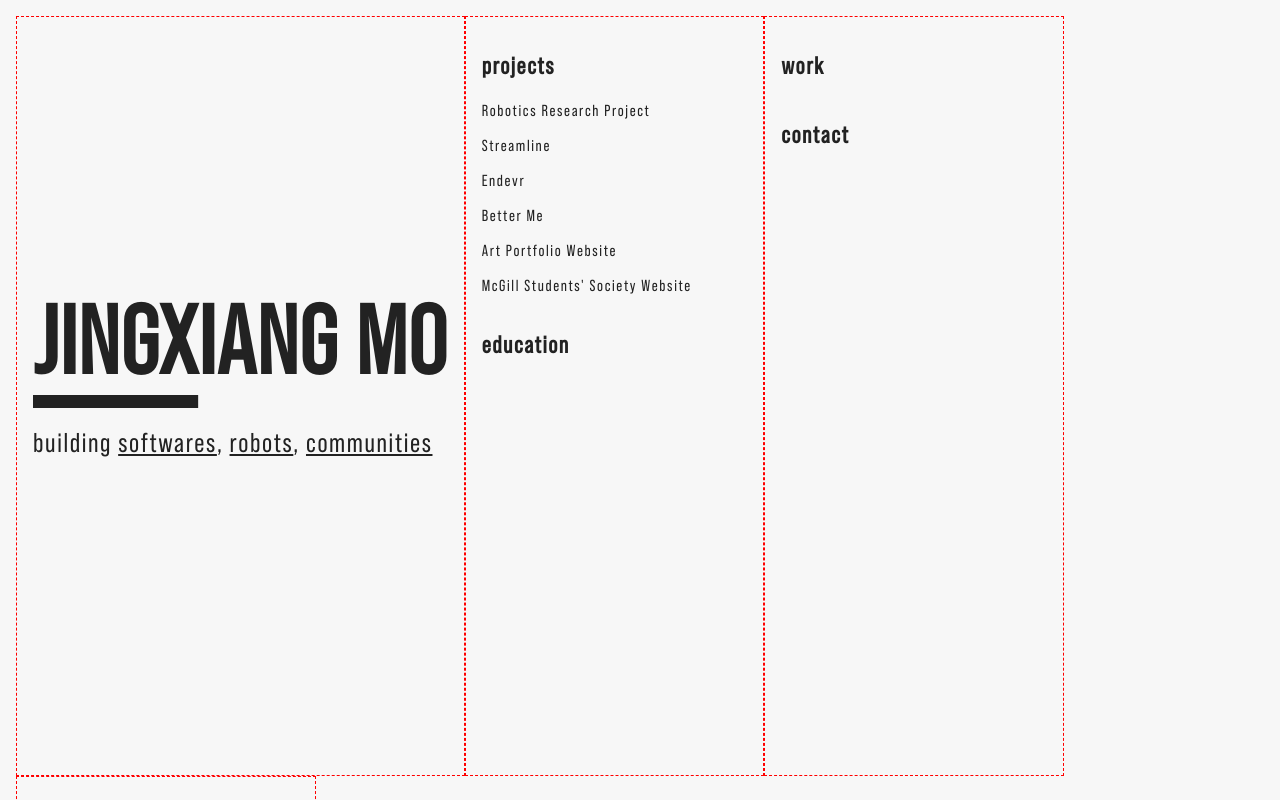
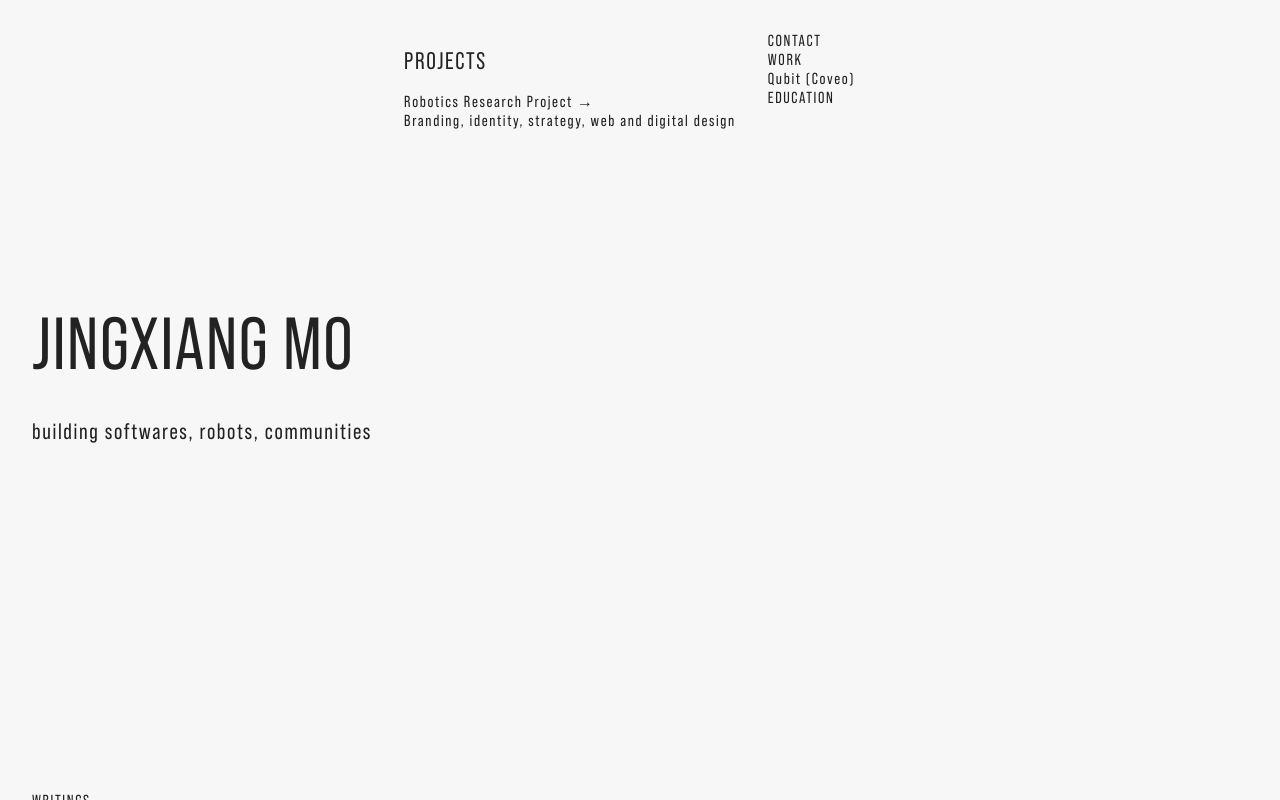
Before and after one commit to jingxiangmo/website, a Next.js app: page / in a window 1280 px wide. Shown: the top 800 px of the page. Built offline with nearby package versions, Linux system fonts and the light colour scheme.

Commit message:
code clean up and added arrow

```diff
--- a/pages/index.js
+++ b/pages/index.js
@@ -12,62 +12,71 @@ export default function Home() {
       </Head>
 
       <main className={styles.main}>
-        <section className={styles.section}>
-          <div className={styles.title_block}>
+        {/* ===========[ TITLE BLOCK ]===========  */}
+
+        <column className={styles.column}>
+          <div className={styles.title_column}>
             <div className={styles.heading}>
-              <h1 className={styles.title}>
-                <u>JINGX</u>IANG MO{" "}
-              </h1>
+              <dt className={styles.title}> JINGXIANG MO </dt>
 
               <p className={styles.description}>
-                building <a>softwares</a>, <a>robots</a>, <a>communities</a>
+                building softwares, robots, communities
               </p>
             </div>
           </div>
-        </section>
+        </column>
 
-        <section className={styles.section}>
+        {/* ===========[ COLUMN 1]===========  */}
+        <column className={styles.column}>
           {/* projects */}
 
-          <div className={styles.section_block}>
-            <h1> projects </h1>
+          <dl className={styles.block}>
+            <dt> PROJECTS </dt>
 
-            <p> Robotics Research Project </p>
+            <dd>
+              <a href="">Robotics Research Project</a>
+              <br />
+              Branding, identity, strategy, web and digital design
+            </dd>
 
-            <p> Streamline </p>
 
-            <p> Endevr </p>
 
-            <p> Better Me </p>
 
-            <p> Art Portfolio Website </p>
+            {/* <dd> Streamline </dd>
+            <dd> Endevr </dd>
+            <dd> Better Me </dd>
+            <dd> Art Portfolio Website </dd>
 
-            <p> McGill Students' Society Website </p>
-          </div>
+            <dd> McGill Students' Society Website </dd> */}
+          </dl>
+        </column>
+
+        {/* ===========[ COLUMN 2]===========  */}
+
+        <column className={styles.column}>
+          {/* contact */}
+          <dt> CONTACT </dt>
+
+          {/* work */}
+          <dl className={styles.column_block}>
+            <dt> WORK </dt>
+            <dd> Qubit (Coveo) </dd>
+          </dl>
 
           {/* education */}
+          <dl className={styles.column_block}>
+            <dt> EDUCATION </dt>
+          </dl>
+        </column>
 
-          <div className={styles.section_block}>
-            <h1> education </h1>
+        {/* ===========[ COLUMN 3]===========  */}
 
-
-          </div>
-
-
-        </section>
-
-        <section className={styles.section}>
-          {/* work */}
-          <h1> work </h1>
-
-          {/* contact */}
-          <h1> contact </h1>
-        </section>
-
-        <section className={styles.section}>
+        <column className={styles.column}>
           {/* writings */}
-          <h1> writings </h1>
-        </section>
+          <dl className={styles.column_block}>
+            <dt> WRITINGS </dt>
+          </dl>
+        </column>
       </main>
     </div>
   );
--- a/styles/Home.module.scss
+++ b/styles/Home.module.scss
@@ -1,62 +1,31 @@
 .main {
+  padding: 1rem 1rem 1rem 1rem;
   min-height: 90vh;
   flex: 1;
   display: flex;
   flex-wrap: wrap;
   flex-shrink: 0;
-
-  padding: 1rem 1rem 1rem 1rem;
 }
 
-.section {
+.column {
   min-height: 95vh;
-  min-width: 24%;
+  min-width: 23%;
   padding: 1rem;
-
   display: flex;
   flex-direction: column;
 
-  // debugging
-  border-color: red;
-  border-style: dashed;
-  border-width: 1px;
 }
 
-.title_block {
+.title_column {
+  display: flex;
   flex: 1;
-  display: flex;
   align-items: center;
-}
-
-.section_block {
-}
-
-.title a {
-  color: #2978b5;
-  text-decoration: none;
-}
-
-.title a:hover,
-.title a:focus,
-.title a:active {
-  text-decoration: underline;
 }
 
 .title {
   margin: 0;
   line-height: 1;
-  font-size: 6rem;
-}
-
-.title u {
-  text-decoration-line: underline;
-  text-underline-offset: 1.3rem;
-  text-decoration-thickness: 0.8rem;
-}
-
-.title,
-.description {
-  text-align: left;
+  font-size: 4.6rem;
 }
 
 .typewriter {
@@ -76,12 +45,52 @@
   }
 }
 
+// =========
+
+.block{
+
+  dt{
+    font-size: x-large;
+    margin: 1rem 0 1rem 0;
+  }
+
+
+
+
+  a {
+    cursor:pointer;
+    transition:color 150ms ease-out
+   }
+   a:hover {
+    color:var(--c-decoration)
+   }
+   .arrowed::after,
+   dd a::after {
+    content:"→";
+    display:inline-block;
+    margin-left:.25rem;
+    transition:color 200ms,transform 200ms;
+    transition:color 200ms,transform 200ms,-webkit-transform 200ms;
+    color:var(--c-decoration)
+   }
+   .arrowed:hover::after,
+   dd a:hover::after {
+    color:var(--c-text);
+    -webkit-transform:rotate(-45deg);
+    transform:rotate(-45deg)
+   }
+}
+
+
+
+
+
 .description {
   @extend .typewriter;
 
   margin: 2rem 0;
   line-height: 1.5;
-  font-size: 1.7rem;
+  font-size: 1.4rem;
 }
 
 .description a {
--- a/styles/globals.scss
+++ b/styles/globals.scss
@@ -12,23 +12,32 @@ body {
   margin: 0;
   background-color: #f7f7f7;
 
-  // cursor style
-  cursor: crosshair;
-
   // font style
   font-family: "Bebas Neue Pro";
   letter-spacing: 1.61803px;
   color: #222222;
 }
 
-a {
-  color: inherit;
-  text-decoration: none;
+*,
+::after,
+::before {
+ box-sizing:border-box;
+ padding:0;
+ margin:0;
+ background:0 0;
+ text-decoration:none;
+ outline:0;
+ font-family:inherit;
+ font-size:inherit;
+ line-height:inherit;
+ font-weight:inherit;
+ color:inherit;
+ -webkit-font-smoothing:antialiased;
+ -moz-osx-font-smoothing:grayscale;
+ -webkit-font-feature-settings:"onum","kern","liga","clig","calt";
+ font-feature-settings:"onum","kern","liga","clig","calt"
 }
 
-* {
-  box-sizing: border-box;
-}
 
 // @media (prefers-color-scheme: dark) {
 //   html {
```
